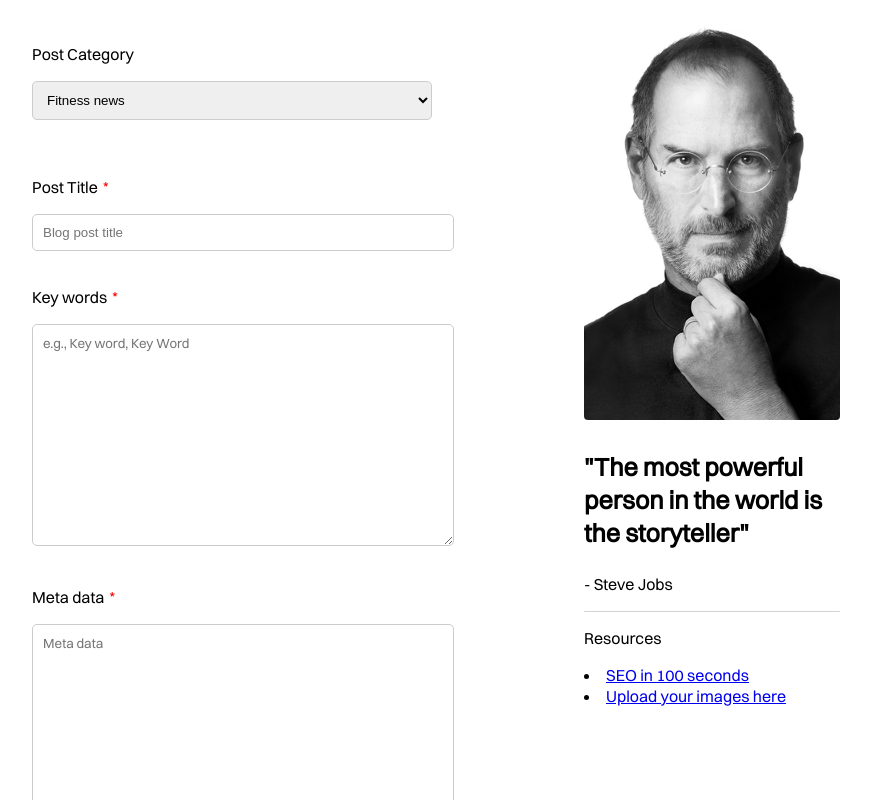
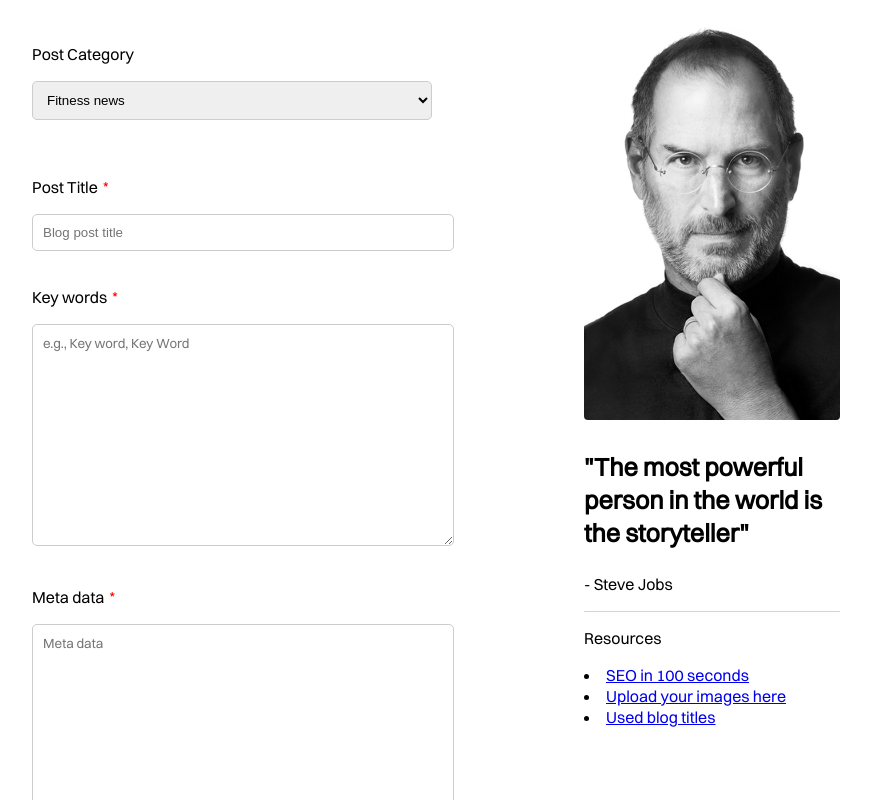
Before and after one commit to Magfit-Inc/Blog-Portal, a plain HTML site: page post-page.html in a window 1280 px wide. Shown: the top 800 px of the page, without its empty margins (212-1083 px from the left). Drawn offline with Linux system fonts and the light colour scheme.

Commit message:
link-added

```diff
--- a/post-page.html
+++ b/post-page.html
@@ -338,6 +338,8 @@
                 <p>Resources</p>
                 <li><a href="https://www.youtube.com/watch?v=-B58GgsehKQ" target="_blank">SEO in 100 seconds</a></li>
                 <li> <a href="https://imageshack.com/" target="_blank">Upload your images here</a></li>
+                <li> <a href="https://docs.google.com/document/d/1Nj9CjvInqz_-2oB3XKhElDXG2BIAJxtBtu-kDxoU8YY/edit?usp=sharing" target="_blank">Used blog titles</a></li>
+
             </div>
         </div>
     </div>
```
